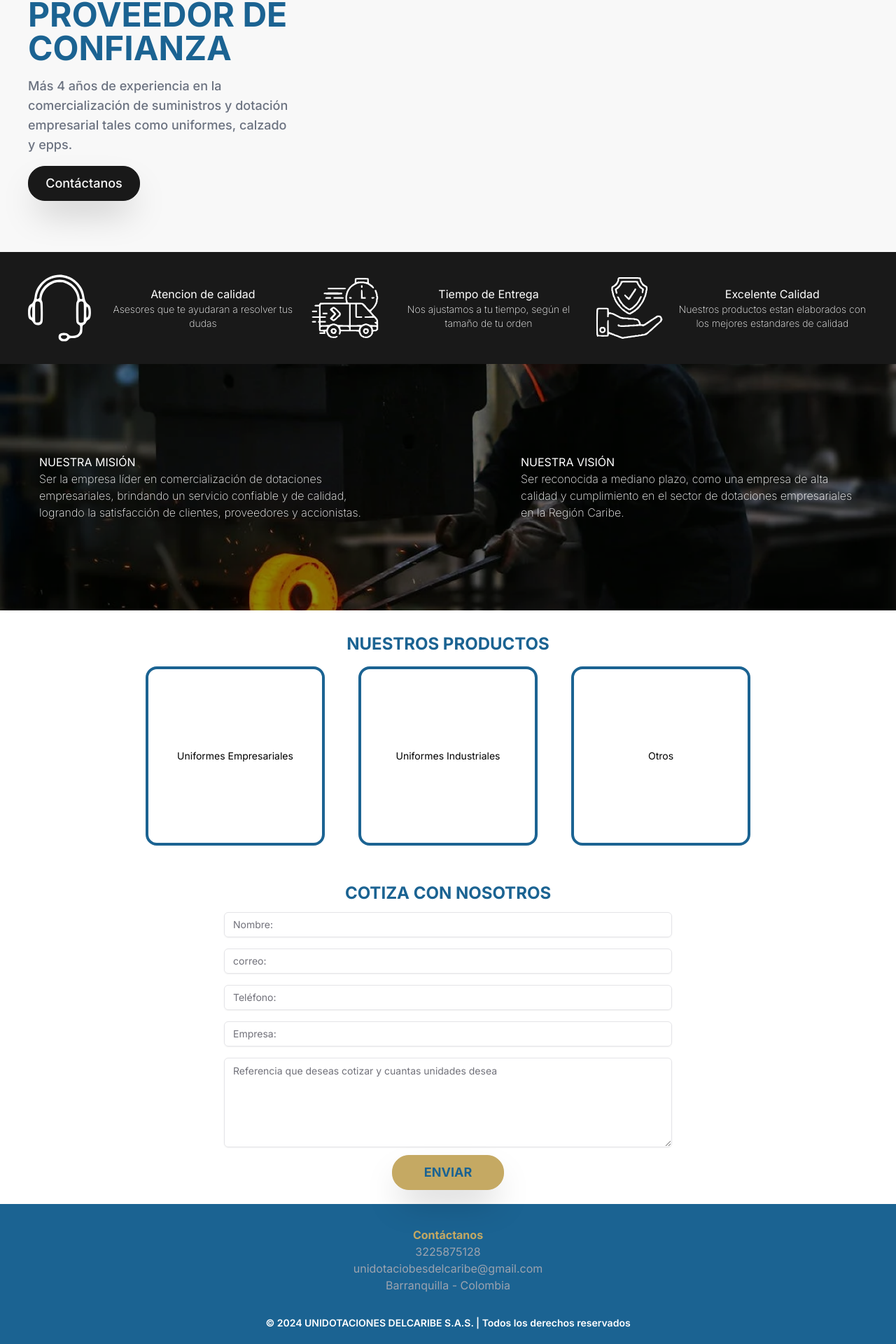
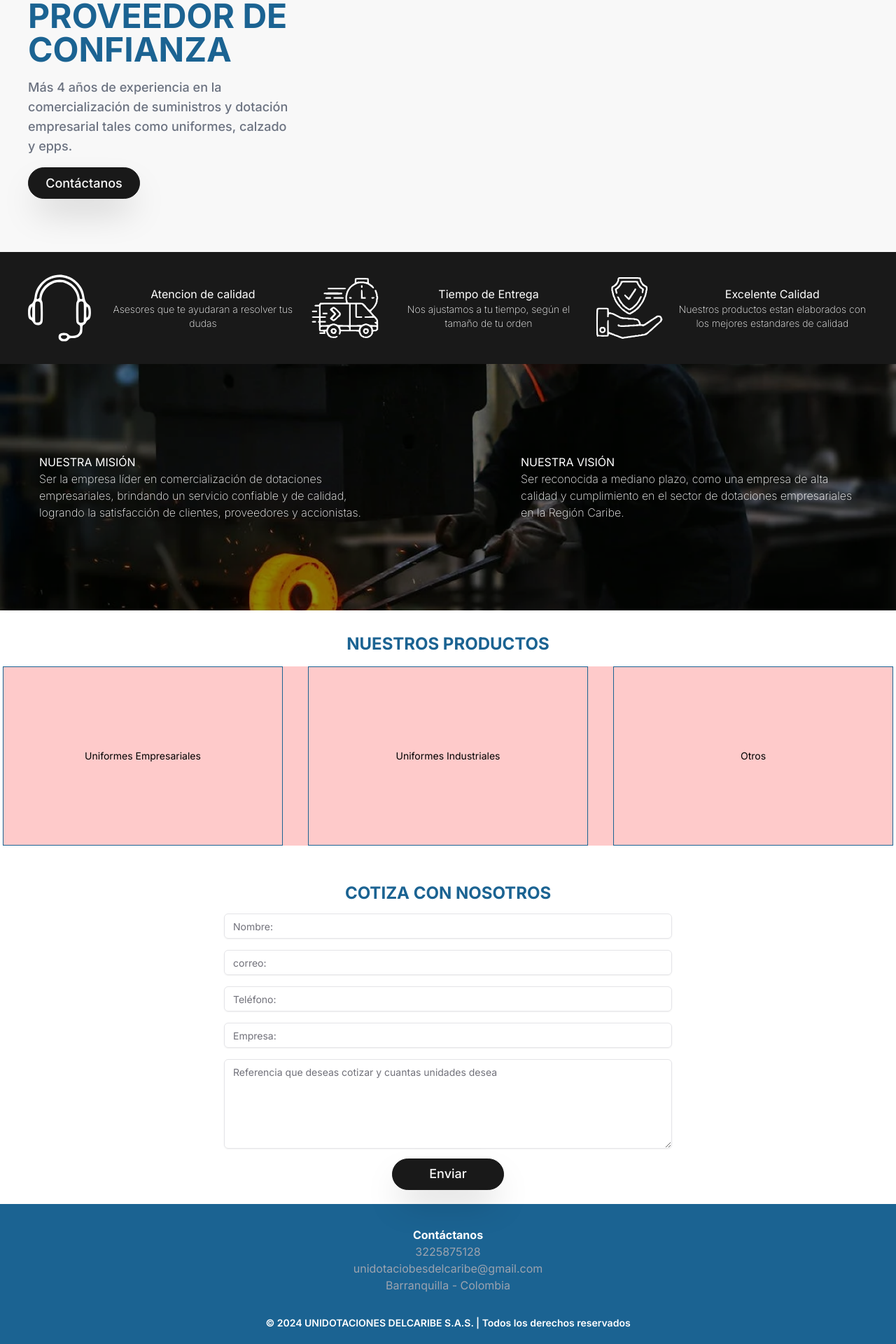
Before and after one commit to Valdo-177/Uni_dotaciones, a Next.js app: page / in a window 1280 px wide. Shown: the part 275-2195 px from the top of the page at 70% size. Built offline with nearby package versions, Linux system fonts and the light colour scheme.

Commit message:
2 de octubre 5:23 PM

```diff
--- a/src/components/Footer/index.tsx
+++ b/src/components/Footer/index.tsx
@@ -23,7 +23,7 @@ const Footer = () => {
           </div>
         </div> */}
         <div className=" flex flex-col items-center">
-          <h3 className="text-[#C5A963] font-bold">Contáctanos</h3>
+          <h3 className="font-bold">Contáctanos</h3>
 
           <div className="text-gray-400 flex flex-col items-center ">
             <p>3225875128</p>
--- a/src/components/Form/index.tsx
+++ b/src/components/Form/index.tsx
@@ -50,7 +50,7 @@ const Form = () => {
           </div>
         </form>
         {/* <Button onClick={() => ShowLoading(true)} className='bg-primaryColor hover:bg-primaryColorBlack'>Enviar </Button> */}
-        <Button className="text-primaryColor font-bold uppercase text-lg hover:before:bg-redborder-red-500 relative h-[50px] w-40 overflow-hidden border border-[#C5A963] bg-[#C5A963] px-3  shadow-2xl transition-all before:absolute before:bottom-0 before:left-0 before:top-0 before:z-0 before:h-full before:w-0 before:bg-primaryColor before:transition-all before:duration-500 hover:text-white hover:shadow-primaryColor hover:before:left-0 hover:before:w-full rounded-3xl"><span className="relative z-10"> Enviar</span></Button>
+        <Button className="hover:before:bg-redborder-red-500 relative h-[45px] w-40 overflow-hidden border border-[#191919] bg-[#191919] px-3  shadow-2xl transition-all before:absolute before:bottom-0 before:left-0 before:top-0 before:z-0 before:h-full before:w-0 before:bg-primaryColor before:transition-all before:duration-500 hover:text-white hover:shadow-primaryColor hover:border-primaryColor hover:before:left-0 hover:before:w-full rounded-3xl text-lg"><span className="relative z-10"> Enviar</span></Button>
       </div>
     </section>
   )
--- a/src/components/Nav/index.tsx
+++ b/src/components/Nav/index.tsx
@@ -122,15 +122,15 @@ const Nav = () => {
               onClick={() => roter.push("/")}
             />
             <div className="hidden sm:flex items-center font-bold gap-10 text-lg">
-              <Link href="#" className="text-primaryColor hover:text-[#C5A963]">
+              <Link href="#" className="text-primaryColor hover:underline">
                 Inicio
               </Link>
-              <Link href="#" className="text-primaryColor hover:text-[#C5A963]">
+              <Link href="#" className="text-primaryColor hover:underline">
                 Cotizaciones
               </Link>
               <Popover open={open} onOpenChange={setOpen}>
                 <PopoverTrigger asChild>
-                  <div className="flex items-center gap-1 cursor-pointer text-primaryColor hover:text-[#C5A963]">
+                  <div className="flex items-center gap-1 cursor-pointer text-primaryColor hover:underline">
                     <p>Categorías</p>
                     <ChevronDown size={16} />
                   </div>
--- a/src/pages/HomePages/index.tsx
+++ b/src/pages/HomePages/index.tsx
@@ -16,14 +16,14 @@ const HomePages = () => {
             </span>
             <div className="w-full">
               <h1 className="text-primaryColor font-bold text-3xl sm:text-5xl uppercase ">
-               <span className="text-[#191919]">Somos tu </span>proveedor  de confianza
+                <span className="text-[#191919]">Somos tu </span>proveedor  de confianza
               </h1>
             </div>
             <p className="sm:w-[24rem] font-medium text-lg py-2 text-gray-500 ">
               Más 4 años de experiencia en la comercialización de suministros y
               dotación empresarial tales como uniformes, calzado y epps.
             </p>
-            <Button className="hover:before:bg-redborder-red-500 relative h-[50px] w-40 overflow-hidden border border-[#191919] bg-[#191919] px-3  shadow-2xl transition-all before:absolute before:bottom-0 before:left-0 before:top-0 before:z-0 before:h-full before:w-0 before:bg-primaryColor before:transition-all before:duration-500 hover:text-white hover:shadow-primaryColor hover:border-primaryColor hover:before:left-0 hover:before:w-full rounded-3xl text-lg"><span className="relative z-10"> Contáctanos</span></Button>
+            <Button className="hover:before:bg-redborder-red-500 relative h-[45px] w-40 overflow-hidden border border-[#191919] bg-[#191919] px-3  shadow-2xl transition-all before:absolute before:bottom-0 before:left-0 before:top-0 before:z-0 before:h-full before:w-0 before:bg-primaryColor before:transition-all before:duration-500 hover:text-white hover:shadow-primaryColor hover:border-primaryColor hover:before:left-0 hover:before:w-full rounded-3xl text-lg"><span className="relative z-10"> Contáctanos</span></Button>
           </div>
         </div>
       </section>
@@ -46,7 +46,7 @@ const HomePages = () => {
           <div>
             <h3>NUESTRA MISIÓN</h3>
             <p className="font-extralight sm:w-[30rem]">
-            Ser la empresa líder en comercialización de dotaciones empresariales, brindando un servicio confiable y de calidad, logrando la satisfacción de clientes, proveedores y accionistas.
+              Ser la empresa líder en comercialización de dotaciones empresariales, brindando un servicio confiable y de calidad, logrando la satisfacción de clientes, proveedores y accionistas.
             </p>
           </div>
           <div>
@@ -61,23 +61,15 @@ const HomePages = () => {
       </section>
 
       <section className=" text-black ">
-        <div className="xl:w-[54rem] w-auto mx-auto gap-4 p-5 sm:p-0 my-8 flex flex-col items-center justify-center">
-        <h3 className='text-primaryColor uppercase text-2xl font-bold'>Nuestros productos</h3>
+        <div className="xl:w-[80rem] w-auto mx-auto gap-4 p-5 sm:p-0 my-8 flex flex-col items-center justify-center">
+          <h3 className='text-primaryColor uppercase text-2xl font-bold'>Nuestros productos</h3>
 
-          <div className="grid grid-cols-1 sm:grid-cols-3 items-center justify-between  gap-12">
+          <div className="grid grid-cols-1 sm:grid-cols-3 bg-red-200 items-center justify-between  gap-9">
             {CategoryCard.map((item, index) => (
               <div
                 key={index}
-                className="px-8 border-4 h-64 rounded-2xl w-64 border-primaryColor cursor-pointer flex gap-2 items-center justify-center flex-col"
+                className="px-8 h-64 w-[25rem] border border-primaryColor cursor-pointer flex gap-2 items-center justify-center flex-col"
               >
-
-                {/* <Image
-                  src={fondoSection}
-                  alt={item.title}
-                  width={600}
-                  height={600}
-                /> */}
-
                 <h3 className=" text-sm">{item.title}</h3>
               </div>
             ))}
--- a/tailwind.config.ts
+++ b/tailwind.config.ts
@@ -12,8 +12,6 @@ const config: Config = {
   	extend: {
   		colors: {
 			primaryColor: "#1B6392",
-			// primaryColor: "#18533d",
-			primaryColorBlack: "#5e951f",
   			background: 'hsl(var(--background))',
   			foreground: 'hsl(var(--foreground))',
   			card: {
```
